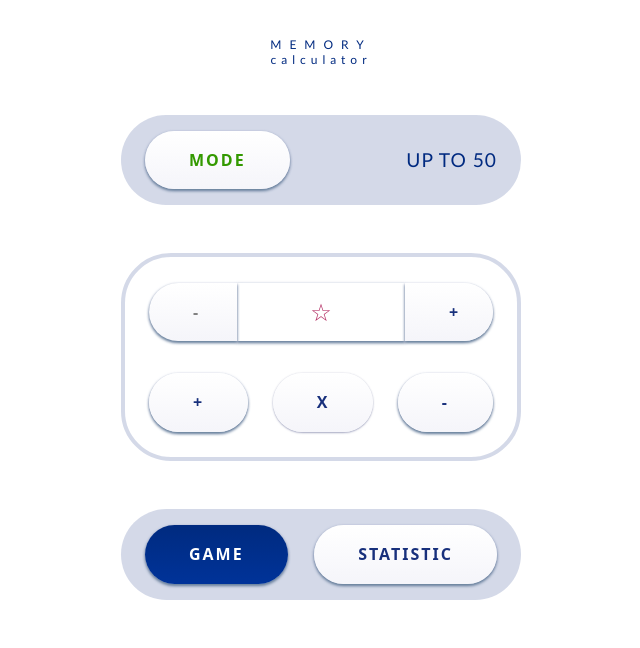
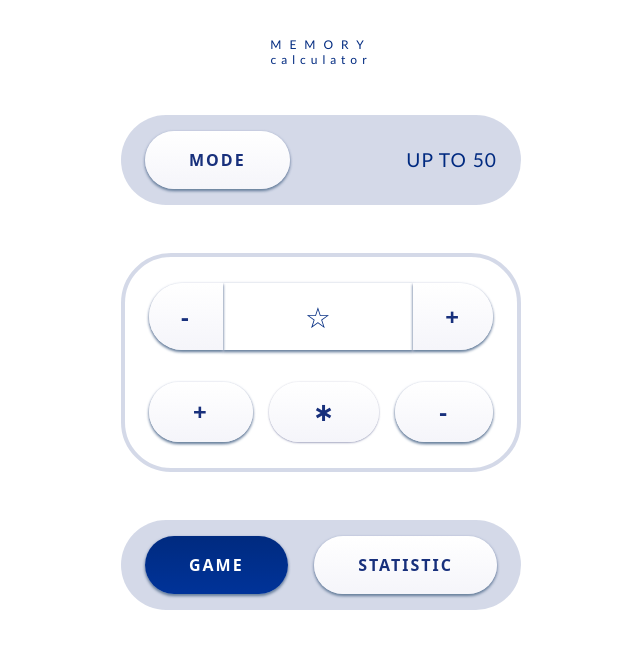
Before and after one commit to adampekala/memory_calculator_minimal, a website with bundled scripts: page index.html in a window 1280 px wide. Shown: the whole page, without its empty margins (319-959 px from the left). Built offline with nearby package versions, Linux system fonts and the light colour scheme.

Commit message:
correction of options styling

```diff
--- a/index.html
+++ b/index.html
@@ -64,9 +64,9 @@
           </li>
 
           <li class="options_listItem options_listItem-7">
-            <button class="options_button options_button-green" id="operation_toggler-add">+</button>
-            <button class="options_button options_button-green active" id="operation_toggler-multiply">x</button>
-            <button class="options_button options_button-green" id="operation_toggler-substract">-</button>
+            <button class="options_button options_button-operationToggler" id="operation_toggler-add">+</button>
+            <button class="options_button options_button-operationToggler active" id="operation_toggler-multiply">&#x2217;</button>
+            <button class="options_button options_button-operationToggler" id="operation_toggler-substract">-</button>
           </li>
 
         </div>
--- a/src/_options.scss
+++ b/src/_options.scss
@@ -97,7 +97,7 @@
     transition: all 0.05s ease-out;
 
     &:hover {
-      color: red;
+      // color: red;
     }
 
     &:active {
@@ -106,16 +106,53 @@
     }
 
     &-mode {
-      color: darken($tertiaryColor, 5%);
+      // color: darken($tertiaryColor, 5%);
       text-align: center;
 
       &:hover {
-        color: green;
+        box-shadow: rgba(105, 130, 156, 0.782) 0 2px 3px 1px,
+          rgba(137, 144, 186, 0.365) 0 1px 3px 1px;
       }
 
       &:active {
         box-shadow: rgba(37, 44, 97, 0.15) 0 4px 3px 0,
           rgba(93, 100, 148, 0.2) 0 1px 1px 0;
+      }
+    }
+
+    &_difficulty {
+      position: relative;
+      display: flex;
+      font-size: 1.5rem;
+      padding-left: 2rem;
+      padding-right: 2rem;
+      &-decrease {
+        border-radius: 99999px 0 0 99999px;
+      }
+      &-increase {
+        border-radius: 0 99999px 99999px 0;
+      }
+
+      &_scale {
+        display: flex;
+        justify-content: center;
+        align-items: center;
+        flex-grow: 1;
+        box-shadow: rgb(105, 130, 156) 0 2px 3px 0,
+          rgba(137, 144, 186, 0.737) 0 1px 3px 0;
+        font-size: 1.8rem;
+        padding: 0 1rem;
+      }
+    }
+
+    &-operationToggler {
+      font-size: 1.5rem;
+      padding-top: 1rem;
+      padding-bottom: 1rem;
+
+      &:hover {
+        box-shadow: rgba(105, 130, 156, 0.782) 0 2px 3px 1px,
+          rgba(137, 144, 186, 0.365) 0 1px 3px 1px;
       }
     }
 
@@ -130,41 +167,11 @@
         color: $backgroundColor;
       }
     }
-    &_difficulty {
-      position: relative;
-      &-decrease {
-        background-color: red;
-        color: gray;
-        width: 20%;
-        border-radius: 99999px 0 0 99999px;
-        box-shadow: rgb(105, 130, 156) 0 2px 3px 0,
-          rgba(137, 144, 186, 0.737) 0 1px 3px 0;
-      }
-      &-increase {
-        width: 20%;
-        border-radius: 0 99999px 99999px 0;
-      }
-
-      &_scale {
-        display: flex;
-        color: rgb(180, 46, 100);
-        justify-content: center;
-        align-items: center;
-        flex-grow: 1;
-        line-height: 44px;
-        box-shadow: rgb(105, 130, 156) 0 2px 3px 0,
-          rgba(137, 144, 186, 0.737) 0 1px 3px 0;
-        font-size: 1.5rem;
-      }
-    }
 
     &.active {
-      //////---------------------------------
-      ///
       box-shadow: rgba(37, 44, 97, 0.15) 0 0px 2px 0,
         rgba(93, 100, 148, 0.5) 0 1px 2px 0;
       &:hover {
-        color: rgb(203, 3, 3);
       }
     }
   }
```
Also changed, not shown: style.css, 1 other file.
